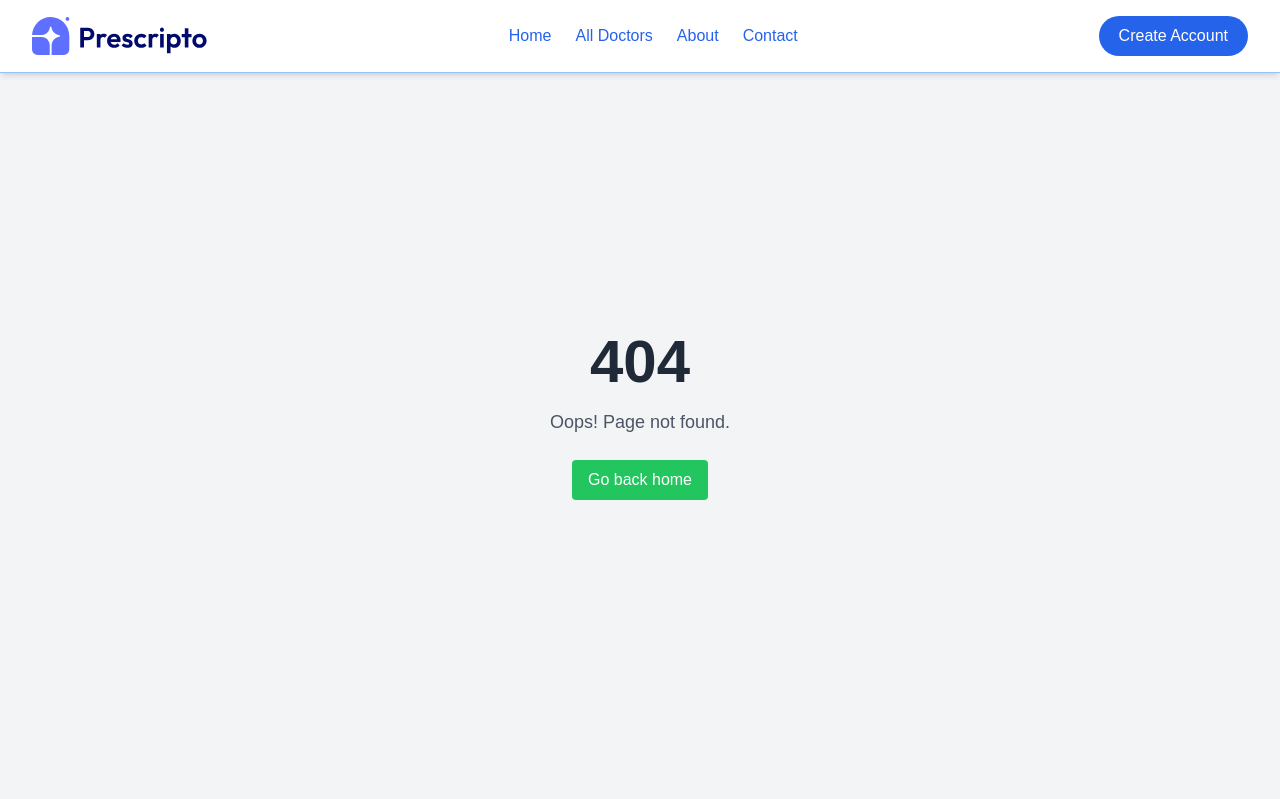
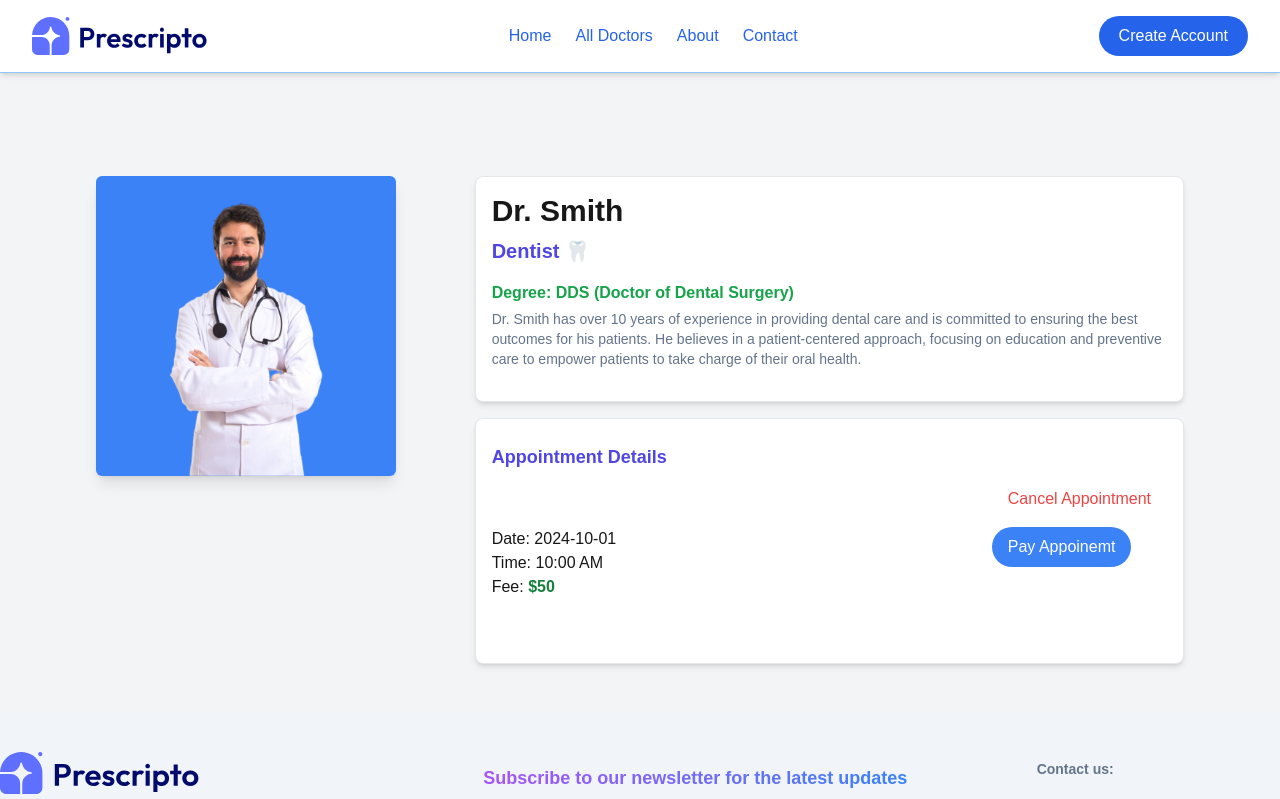
Before and after one commit to Emmanuel10701/Doctor_Appointment-_Syatem, a Next.js app: page /Appointment in a window 1280 px wide. Before the commit this address had no page. Shown: the top 799 px of the page. Built offline with nearby package versions, Linux system fonts and the light colour scheme.

Commit message:
✨ Update AppointmentDetail component with payment dropdown and cancel button

```diff
--- /dev/null
+++ b/app/Appointment/page.tsx
@@ -0,0 +1,163 @@
+"use client";
+
+import React, { useState, useEffect, useRef } from 'react';
+import Image from 'next/image';
+
+const AppointmentDetail: React.FC = () => {
+  const [selectedDate, setSelectedDate] = useState<Date | null>(null);
+  const [selectedTime, setSelectedTime] = useState('');
+  const [appointmentConfirmed, setAppointmentConfirmed] = useState(false);
+  const [modalOpen, setModalOpen] = useState(false);
+  const [paymentDropdownOpen, setPaymentDropdownOpen] = useState(false);
+  const [paymentStatus, setPaymentStatus] = useState<'pending' | 'paid'>( 'pending' ); // Track payment status
+  const modalRef = useRef<HTMLDivElement>(null);
+
+  const doctor = {
+    name: 'Dr. Smith',
+    specialty: 'Dentist 🦷',
+    degree: 'DDS (Doctor of Dental Surgery)',
+    description: 'Dr. Smith has over 10 years of experience in providing dental care and is committed to ensuring the best outcomes for his patients. He believes in a patient-centered approach, focusing on education and preventive care to empower patients to take charge of their oral health.',
+    image: '/assets/assets_frontend/doc1.png',
+  };
+
+  const appointmentFee = 50; // Define appointment fee
+  const appointment = { id: 1, date: '2024-10-01', time: '10:00 AM', fee: appointmentFee }; // Single appointment
+
+  const handleBookAppointment = () => {
+    if (selectedDate && selectedTime) {
+      setModalOpen(true);
+    } else {
+      alert('Please select both date and time.');
+    }
+  };
+
+  const confirmAppointment = () => {
+    setAppointmentConfirmed(true);
+    setModalOpen(false);
+    console.log({
+      doctor: doctor.name,
+      date: selectedDate,
+      time: selectedTime,
+      fee: appointmentFee,
+    });
+  };
+
+  const handleCancelAppointment = () => {
+    // Mock API call to cancel the appointment
+    console.log(`Cancelling appointment ID: ${appointment.id}`);
+    alert('Appointment has been cancelled.');
+  };
+
+  const handlePayment = async (method: 'stripe' | 'paypal') => {
+    // Mock API call for payment
+    console.log(`Processing payment through ${method}`);
+
+    // Simulate API call
+    await new Promise(resolve => setTimeout(resolve, 1000)); // Simulate network delay
+
+    // Set payment status to paid
+    setPaymentStatus('paid');
+    setPaymentDropdownOpen(false); // Close dropdown after payment
+
+    // Call the API to save payment details (mock)
+    console.log('Payment completed:', {
+      method,
+      appointmentId: appointment.id,
+      userDetails: {
+        doctor: doctor.name,
+        date: appointment.date,
+        time: appointment.time,
+        fee: appointment.fee,
+      },
+    });
+  };
+
+  useEffect(() => {
+    const handleClickOutside = (event: MouseEvent) => {
+      if (paymentDropdownOpen && modalRef.current && !modalRef.current.contains(event.target as Node)) {
+        setPaymentDropdownOpen(false);
+      }
+    };
+
+    document.addEventListener('mousedown', handleClickOutside);
+    return () => {
+      document.removeEventListener('mousedown', handleClickOutside);
+    };
+  }, [paymentDropdownOpen]);
+
+  return (
+    <>
+      <div className="flex flex-col md:flex-row p-8 mt-32 mx-auto max-w-6xl">
+        <div className="w-full md:w-2/6 mb-4 md:mb-0">
+          <Image
+            src={doctor.image}
+            alt={doctor.name}
+            width={300}
+            height={300}
+            className="object-cover bg-blue-500 rounded-md shadow-lg"
+          />
+        </div>
+
+        <div className="w-full md:w-4/6 md:pl-4">
+          <div className='border p-4 rounded-lg shadow-md bg-white mb-4'>
+            <h1 className="text-3xl font-bold mb-2 flex items-center">{doctor.name}</h1>
+            <h2 className="text-xl font-semibold text-indigo-600 mb-4">{doctor.specialty}</h2>
+            <p className="text-md font-bold text-green-600 mb-1">Degree: {doctor.degree}</p>
+            <p className="text-sm text-slate-500 mb-4">{doctor.description}</p>
+          </div>
+
+          <div className="border p-4 rounded-lg shadow-md bg-white">
+            <h3 className='text-start my-2 text-indigo-600 text-lg font-bold'>
+              Appointment Details
+            </h3>
+            <div className="flex justify-between items-center">
+              <div>
+                <p>Date: {appointment.date}</p>
+                <p>Time: {appointment.time}</p>
+                <p>Fee: <span className='font-extrabold text-green-700'>${appointment.fee}</span></p>
+              </div>
+               <div className="flex flex-col mb-20 ml-10"> {/* Flex container for buttons */}
+                <button
+                    onClick={handleCancelAppointment}
+                    className="text-red-500 outline-black hover:bg-red-400 rounded-full py-2 px-4 hover:text-white transition duration-200 mb-2"
+                >
+                    Cancel Appointment
+                </button>
+                {paymentStatus === 'pending' ? (
+                    <div className="relative"> {/* Relative positioning for dropdown */}
+                    <button
+                        onClick={() => setPaymentDropdownOpen(!paymentDropdownOpen)}
+                        className="bg-blue-500 rounded-full text-white py-2 px-4 hover:bg-blue-600 transition duration-200"
+                    >
+                        Pay Appoinemt
+                    </button>
+                    {paymentDropdownOpen && (
+                        <div className="absolute mt-2 p-2 border rounded bg-white shadow-lg z-50"> {/* Dropdown styling */}
+                        <button onClick={() => handlePayment('stripe')} className="flex bg-slate-300 hover:bg-slate-400 px-4 py-2 rounded-md hover:outline-1 items-center text-blue-600 mb-2">
+                            <Image src="/assets/assets_frontend/stripe_logo.png" alt="Stripe" width={50} height={30} />
+                            <span className="ml-2"></span>
+                        </button>
+                        <button onClick={() => handlePayment('paypal')} className="flex items-center bg-slate-300 px-4 py-2 rounded-md  hover:bg-slate-400 hover:outline-1 text-blue-600">
+                            <Image src="/assets/assets_frontend/payapal.png" alt="PayPal" width={50} height={30} />
+                            <span className="ml-2"></span>
+                        </button>
+                        </div>
+                    )}
+                    </div>
+                ) : (
+                    <button className="bg-green-500 text-white py-2 px-4 rounded" disabled>
+                    Paid
+                    </button>
+                )}
+                </div>
+
+
+            </div>
+          </div>
+        </div>
+      </div>
+    </>
+  );
+};
+
+export default AppointmentDetail;
```
Also changed, not shown: app/profile/page.tsx (added), public/assets/assets_frontend/payapal.png (added).
